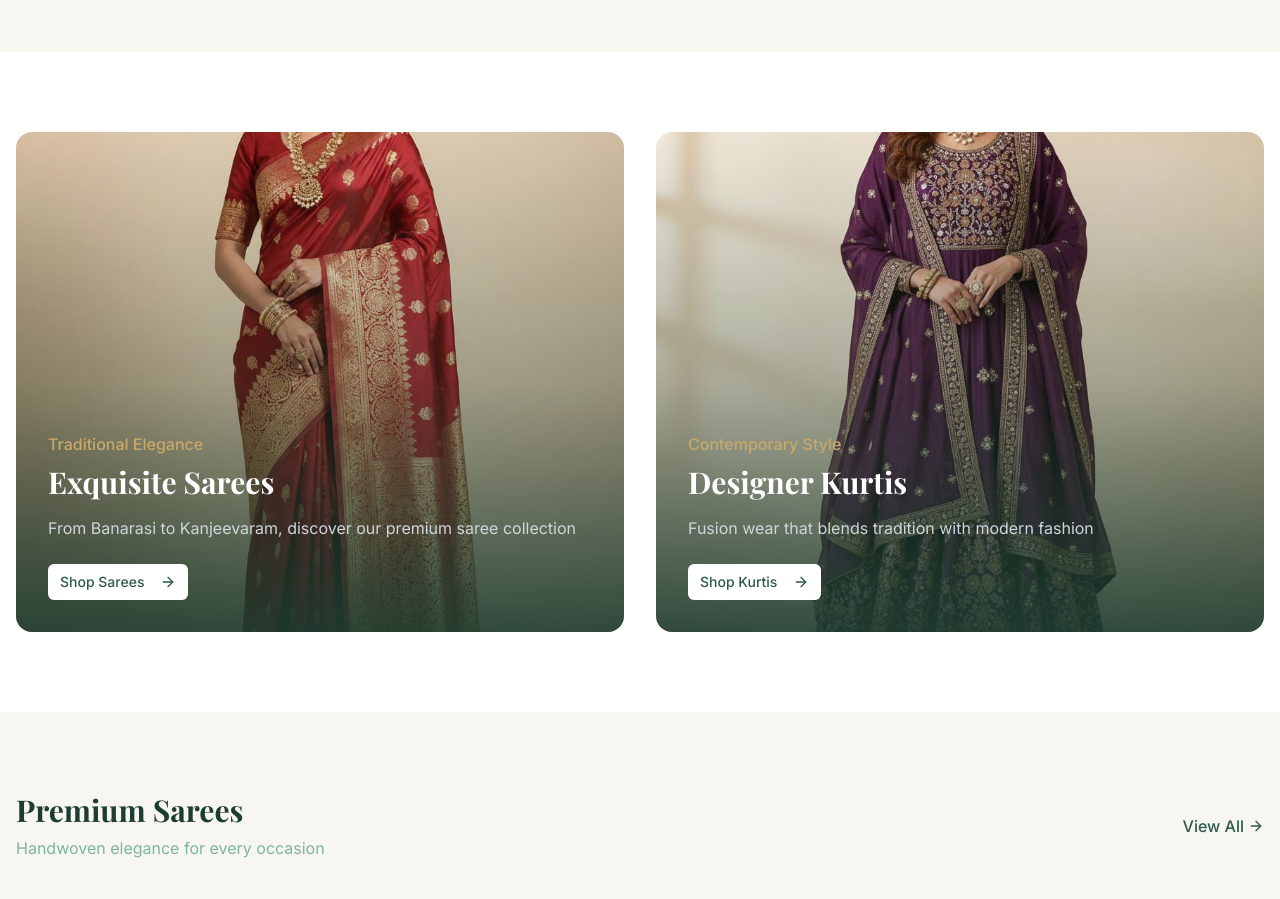
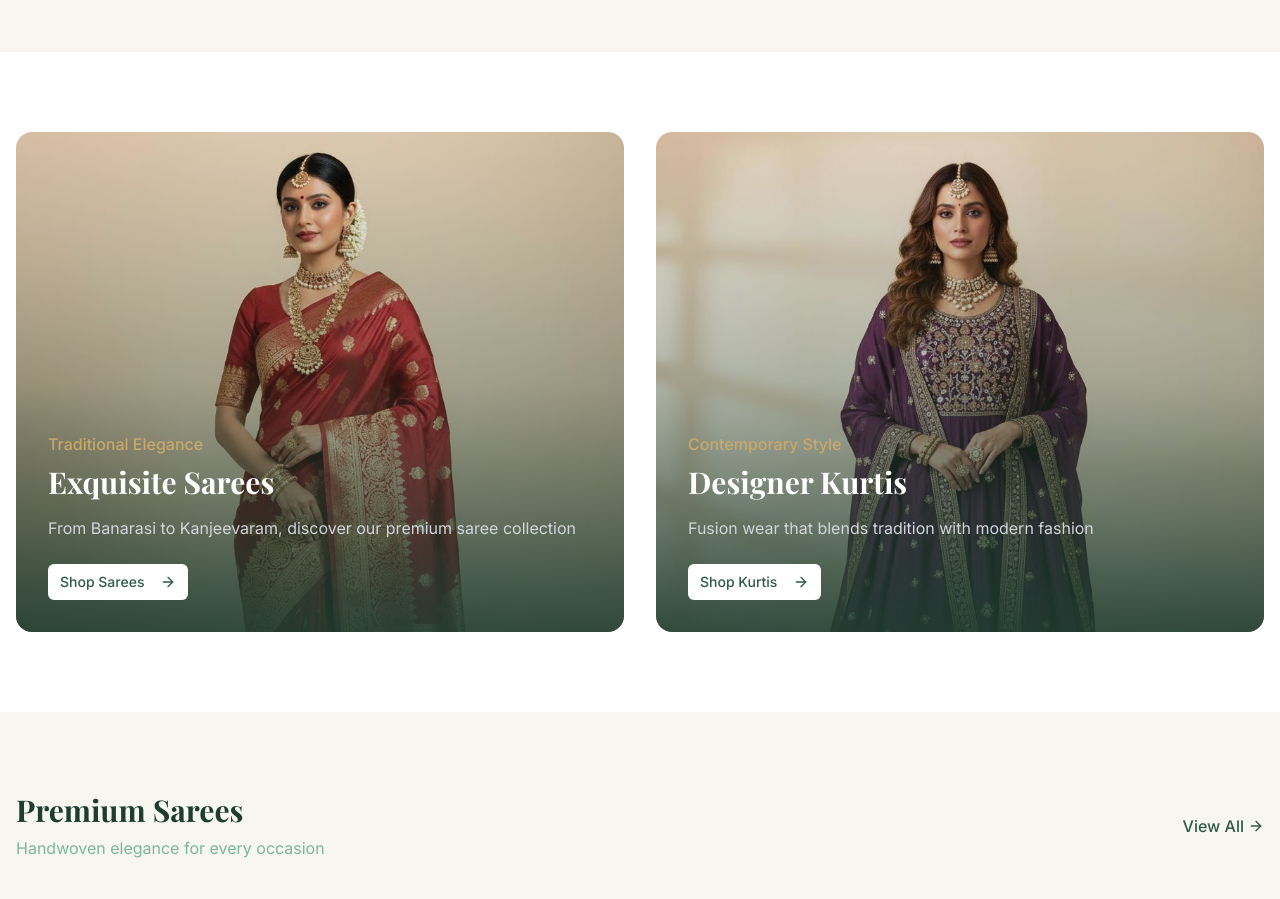
Before and after one commit to ManjeshGowdaR/Caroline-Collections-, a React (Vite) app: page / in a window 1280 px wide. Shown: the part 1940-2839 px from the top of the page. Built offline with nearby package versions, Linux system fonts and the light colour scheme.

Commit message:
new Image Fit Update

```diff
--- a/src/pages/Home.tsx
+++ b/src/pages/Home.tsx
@@ -185,7 +185,7 @@
               <img
                 src="/images/saree-1.jpg"
                 alt="Sarees Collection"
-                className="w-full h-[500px] object-cover group-hover:scale-105 transition-transform duration-700"
+                className="w-full h-[500px] object-cover object-top group-hover:scale-105 transition-transform duration-700"
               />
               <div className="absolute inset-0 bg-gradient-to-t from-[#1E3D31]/90 via-[#1E3D31]/30 to-transparent" />
               <div className="absolute bottom-0 left-0 right-0 p-8">
@@ -213,7 +213,7 @@
               <img
                 src="/images/kurti-3.jpg"
                 alt="Kurtis Collection"
-                className="w-full h-[500px] object-cover group-hover:scale-105 transition-transform duration-700"
+                className="w-full h-[500px] object-cover object-top group-hover:scale-105 transition-transform duration-700"
               />
               <div className="absolute inset-0 bg-gradient-to-t from-[#1E3D31]/90 via-[#1E3D31]/30 to-transparent" />
               <div className="absolute bottom-0 left-0 right-0 p-8">
```
